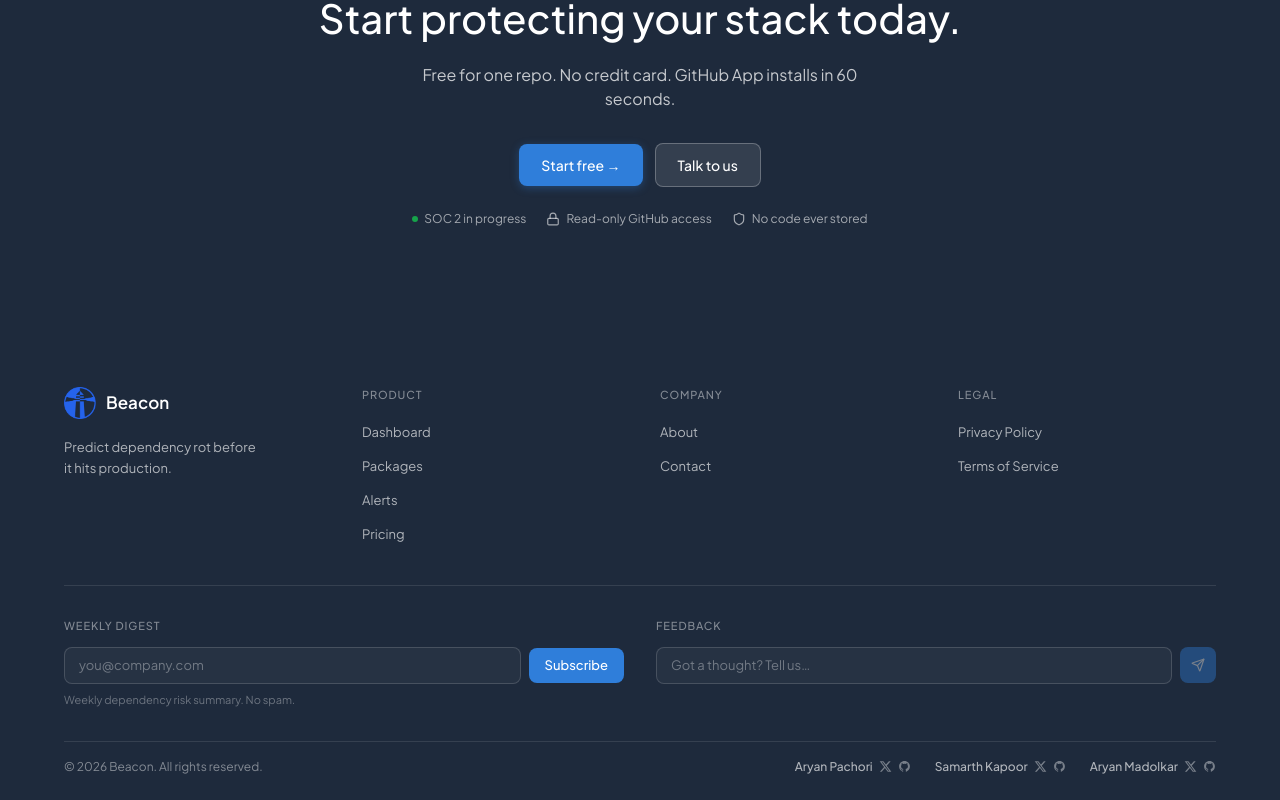
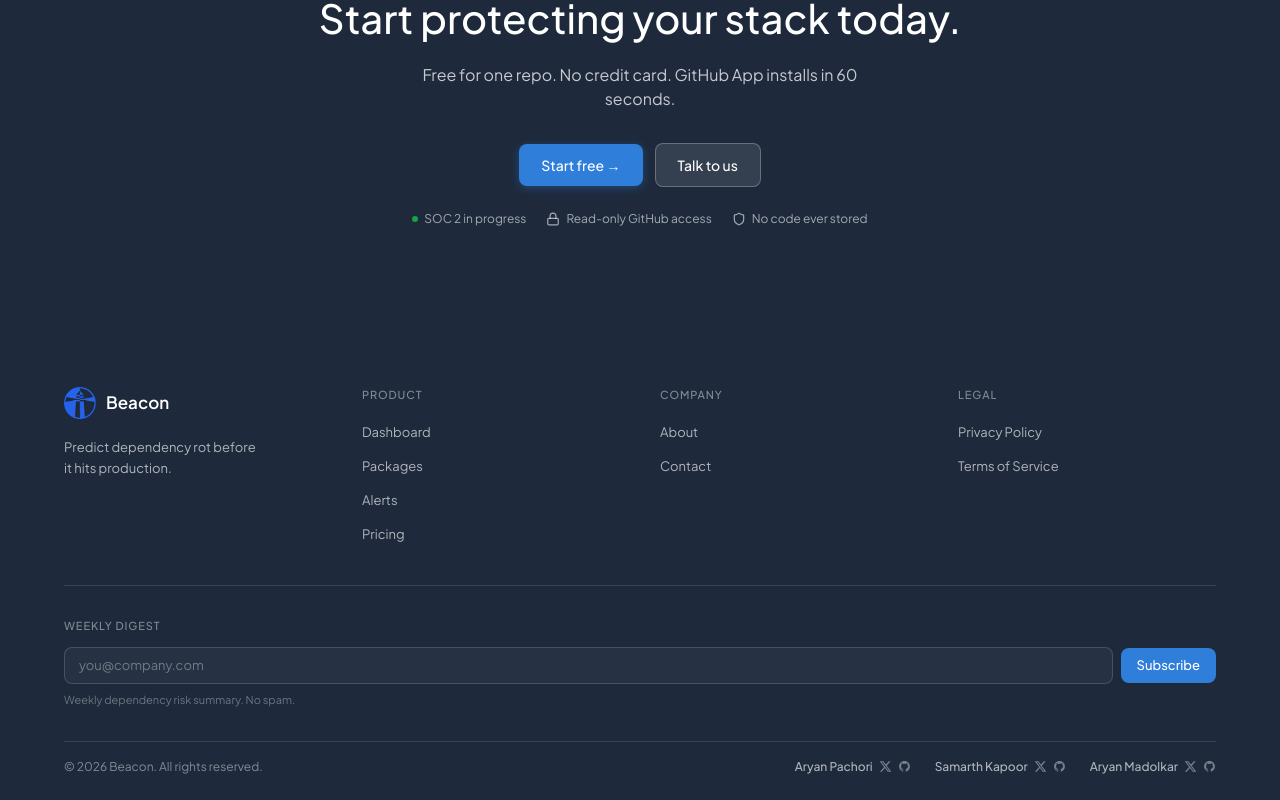
Before and after one commit to aryanpachori/Beacon, a Next.js app in the folder frontend/: page / in a window 1280 px wide. Shown: the part 5316-6116 px from the top of the page. Built offline with nearby package versions, Linux system fonts and the light colour scheme.

Commit message:
removefeed

```diff
--- a/frontend/src/components/layout/Footer.tsx
+++ b/frontend/src/components/layout/Footer.tsx
@@ -3,7 +3,7 @@
 import { useState } from 'react'
 import Image from 'next/image'
 import Link from 'next/link'
-import { Send, CheckCircle2 } from 'lucide-react'
+import { CheckCircle2 } from 'lucide-react'
 
 const FOOTER_COLUMNS: { title: string; links: { label: string; href: string }[] }[] = [
   {
@@ -49,59 +49,6 @@
           </li>
         ))}
       </ul>
-    </div>
-  )
-}
-
-function FooterFeedback() {
-  const [message, setMessage] = useState('')
-  const [loading, setLoading] = useState(false)
-  const [sent, setSent] = useState(false)
-
-  async function handleSubmit(e: React.FormEvent) {
-    e.preventDefault()
-    if (!message.trim()) return
-    setLoading(true)
-    try {
-      await fetch('/api/feedback', {
-        method: 'POST',
-        headers: { 'Content-Type': 'application/json' },
-        body: JSON.stringify({ message, type: 'general' }),
-      })
-      setSent(true)
-      setMessage('')
-    } finally {
-      setLoading(false)
-    }
-  }
-
-  return (
-    <div>
-      <p className="mb-3 text-[11px] font-medium uppercase tracking-[0.08em] text-white/45">
-        Feedback
-      </p>
-      {sent ? (
-        <div className="flex items-center gap-2 text-dl-teal text-sm">
-          <CheckCircle2 className="h-4 w-4 shrink-0" />
-          Thanks — we read every message.
-        </div>
-      ) : (
-        <form onSubmit={handleSubmit} className="flex items-center gap-2">
-          <input
-            value={message}
-            onChange={e => setMessage(e.target.value)}
-            placeholder="Got a thought? Tell us…"
-            className="flex-1 rounded-lg border border-white/15 bg-white/[0.04] px-3.5 py-2 text-[13px] text-white placeholder:text-white/35 outline-none focus:border-dl-teal/50 transition-colors"
-          />
-          <button
-            type="submit"
-            disabled={loading || !message.trim()}
-            className="flex h-9 w-9 shrink-0 items-center justify-center rounded-lg bg-dl-teal text-white transition-all hover:opacity-90 disabled:opacity-40"
-          >
-            <Send className="h-3.5 w-3.5" />
-          </button>
-        </form>
-      )}
     </div>
   )
 }
@@ -178,10 +125,9 @@
           ))}
         </div>
 
-        {/* Newsletter + Feedback */}
-        <div className="mt-10 grid grid-cols-1 gap-8 border-t border-white/10 pt-8 sm:grid-cols-2">
+        {/* Newsletter */}
+        <div className="mt-10 border-t border-white/10 pt-8">
           <NewsletterSignup />
-          <FooterFeedback />
         </div>
 
         <div className="mt-8 border-t border-white/10 pt-4">
```
Also changed, not shown: 1 other file (tests, documents, lock files or other folders).
